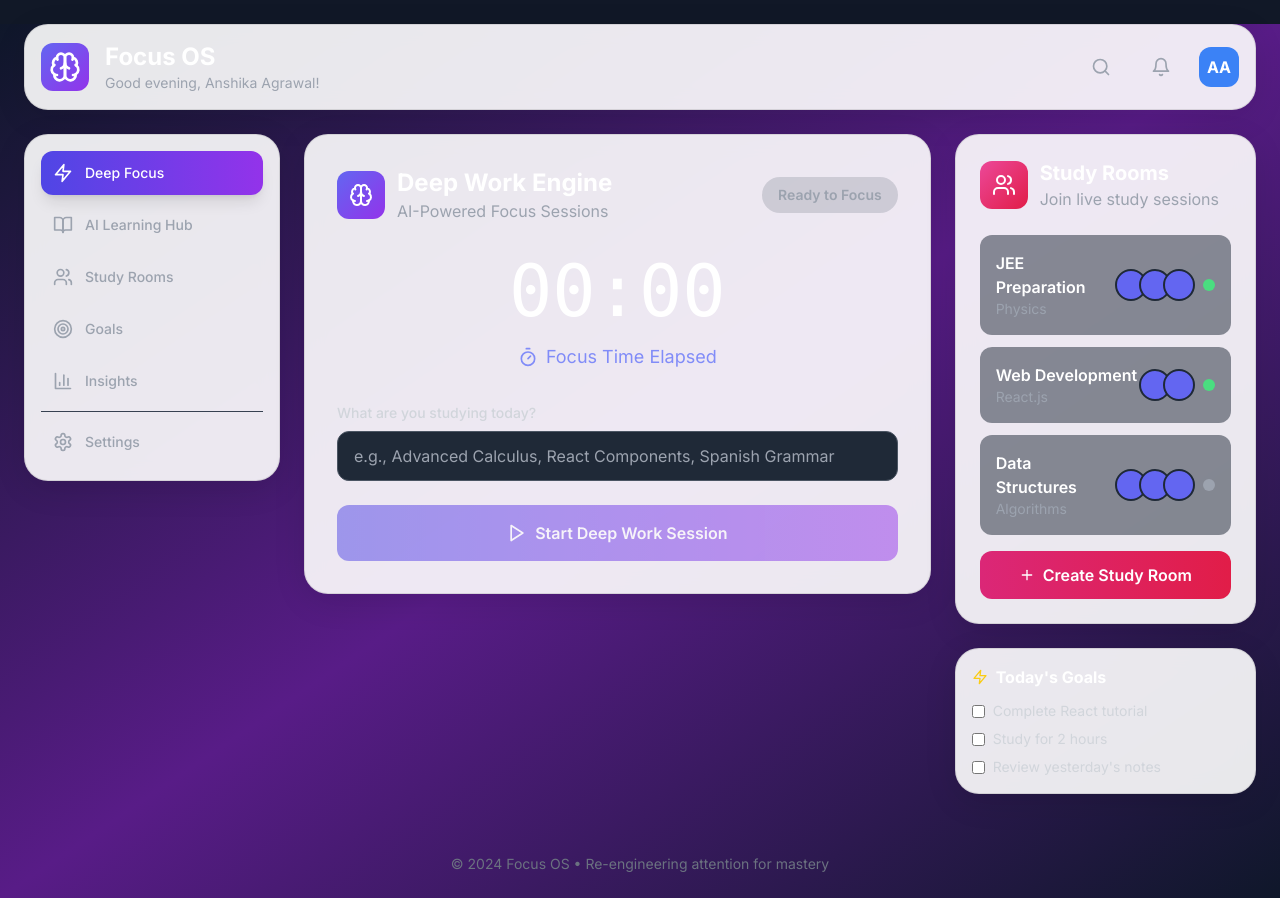
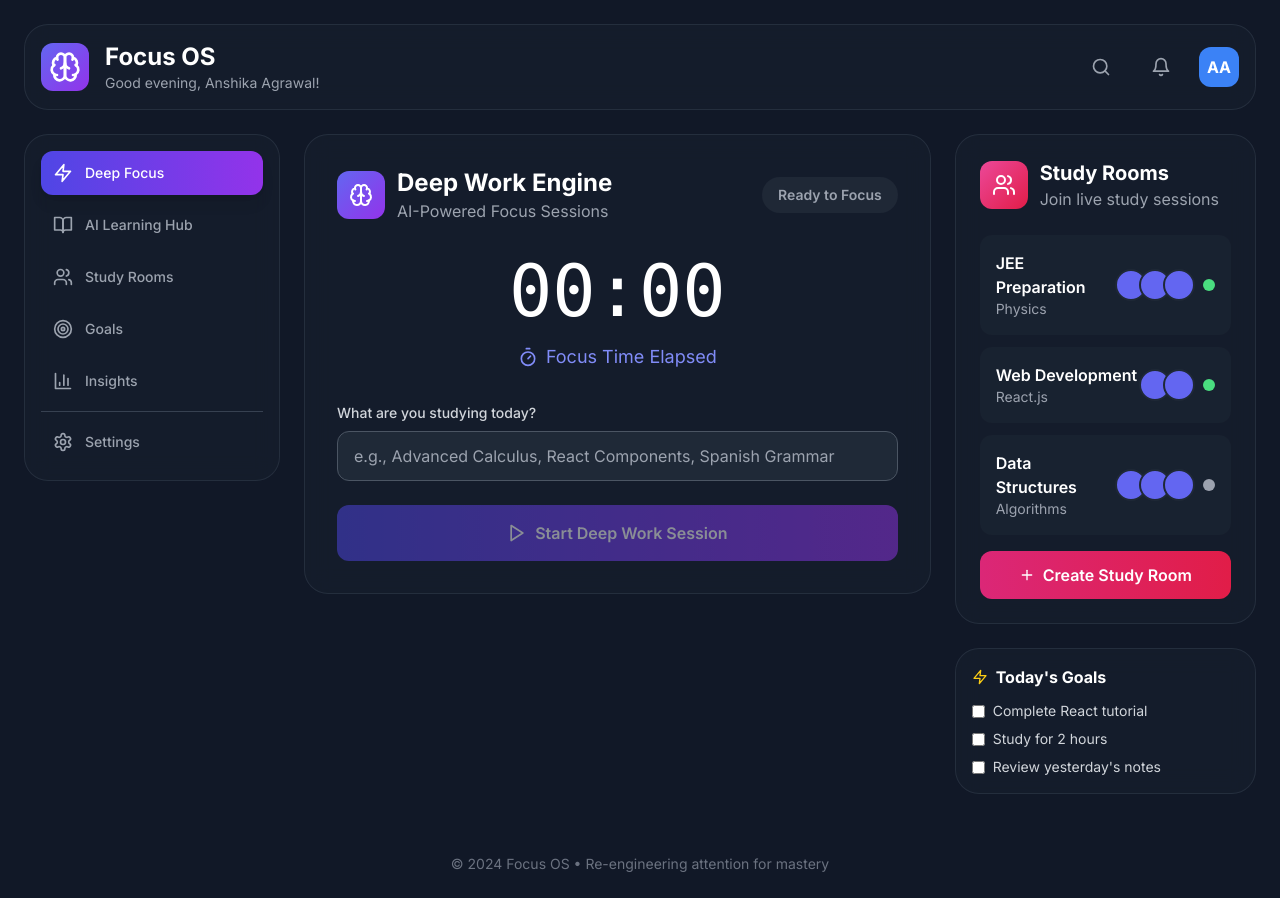
Before and after one commit to anshika01-agrawal/AI-Studyverse, a Next.js app: page / in a window 1280 px wide. Built offline with nearby package versions, Linux system fonts and the light colour scheme.

Commit message:
Completely restore original pre-theme Dashboard - bilkul pehle jaisa

```diff
--- a/src/app/globals.css
+++ b/src/app/globals.css
@@ -8,9 +8,26 @@
     --foreground: 210 40% 98%;
     --card: 222.2 84% 4.9%;
     --card-foreground: 210 40% 98%;
+    --popover: 222.2 84% 4.9%;
+    --popover-foreground: 210 40% 98%;
     --primary: 239.3 88.6% 65.5%;
     --primary-foreground: 210 40% 98%;
+    --secondary: 217.2 32.6% 17.5%;
+    --secondary-foreground: 210 40% 98%;
+    --muted: 217.2 32.6% 17.5%;
+    --muted-foreground: 215 20.2% 65.1%;
+    --accent: 217.2 32.6% 17.5%;
+    --accent-foreground: 210 40% 98%;
+    --destructive: 0 62.8% 30.6%;
+    --destructive-foreground: 210 40% 98%;
     --border: 217.2 32.6% 17.5%;
+    --input: 217.2 32.6% 17.5%;
+    --ring: 212.7 26.8% 83.9%;
+    --chart-1: 220 70% 50%;
+    --chart-2: 160 60% 45%;
+    --chart-3: 30 80% 55%;
+    --chart-4: 280 65% 60%;
+    --chart-5: 340 75% 55%;
   }
 }
 
@@ -24,27 +41,16 @@
   }
 }
 
-/* Original Focus-specific styles */
+/* Focus-specific styles */
 .focus-mode {
-  background: linear-gradient(135deg, #0f172a 0%, #581c87 50%, #0f172a 100%);
+  @apply bg-gradient-to-br from-slate-900 via-purple-900 to-slate-900;
 }
 
 .focus-timer {
-  background: linear-gradient(135deg, #7c3aed 0%, #3b82f6 100%);
+  @apply bg-gradient-to-r from-purple-600 to-blue-600;
 }
 
-/* Original Glass morphism */
+/* Glass morphism */
 .glass-card {
-  backdrop-filter: blur(10px);
-  border: 1px solid rgba(255, 255, 255, 0.1);
-  background: rgba(31, 41, 55, 0.8);
-  box-shadow: 0 8px 32px rgba(0, 0, 0, 0.2);
+  @apply backdrop-blur-md bg-gray-800/30 border border-gray-700/50;
 }
-
-/* Light theme overrides */
-:not(.dark) .glass-card {
-  backdrop-filter: blur(10px);
-  border: 1px solid rgba(0, 0, 0, 0.1);
-  background: rgba(255, 255, 255, 0.9);
-  box-shadow: 0 8px 32px rgba(0, 0, 0, 0.1);
-}
--- a/src/app/page.tsx
+++ b/src/app/page.tsx
@@ -14,16 +14,7 @@ import {
   Zap,
   Trophy,
   Calendar,
-  MessageSquare,
-  X,
-  Moon,
-  Sun,
-  Volume2,
-  VolumeX,
-  Globe,
-  User,
-  Shield,
-  Database
+  MessageSquare
 } from 'lucide-react';
 import { useAppStore } from '@/store/useAppStore';
 import { FocusTimer } from '@/components/FocusTimer';
@@ -224,30 +215,6 @@ function AILearningHub() {
 export default function Dashboard() {
   const { activeView, setActiveView, user, addNotification } = useAppStore();
   const [currentUser] = useState(mockUsers[0]); // Mock current user
-  const [showSettings, setShowSettings] = useState(false);
-  const [settings, setSettings] = useState({
-    theme: 'dark',
-    notifications: true,
-    sounds: true,
-    language: 'en',
-    focusTime: 25,
-    breakTime: 5,
-    longBreakTime: 15,
-    autoStartBreaks: false,
-    autoStartPomodoros: false
-  });
-
-  // Apply theme on mount and changes
-  useEffect(() => {
-    const root = document.documentElement;
-    if (settings.theme === 'light') {
-      root.classList.add('light-theme');
-      root.classList.remove('dark-theme');
-    } else {
-      root.classList.add('dark-theme');
-      root.classList.remove('light-theme');
-    }
-  }, [settings.theme]);
 
   useEffect(() => {
     // Mock user setup
@@ -688,13 +655,7 @@ export default function Dashboard() {
   };
 
   return (
-    <div
-      className={`min-h-screen transition-all duration-500 ${
-        settings.theme === 'light'
-          ? 'bg-gradient-to-br from-slate-50 via-blue-50 to-indigo-50 text-gray-900'
-          : 'dark bg-gradient-to-br from-slate-900 via-purple-900 to-slate-900 text-white'
-      }`}
-    >
+    <div className="min-h-screen bg-gray-900">
       {/* Header */}
       <header className="glass-card mx-6 mt-6 p-4 rounded-3xl flex justify-between items-center">
         <div className="flex items-center space-x-4">
@@ -761,7 +722,7 @@ export default function Dashboard() {
               icon={Settings}
               label="Settings"
               isActive={false}
-              onClick={() => setShowSettings(true)}
+              onClick={() => addNotification('Settings coming soon!', 'info')}
             />
           </div>
         </nav>
@@ -776,9 +737,6 @@ export default function Dashboard() {
       <footer className="text-center text-gray-500 text-sm py-6">
         © 2024 Focus OS • Re-engineering attention for mastery
       </footer>
-
-      {/* Settings Modal */}
-      <SettingsModal />
     </div>
   );
 }
```
